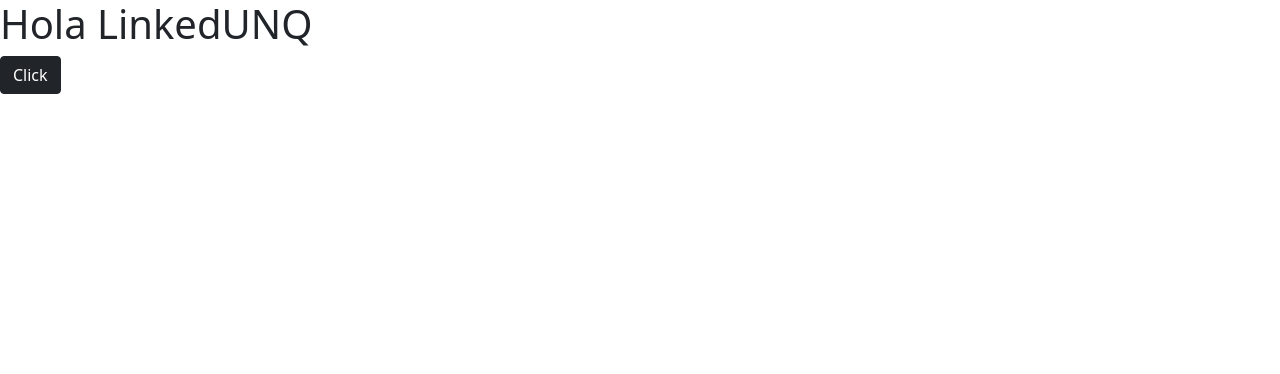
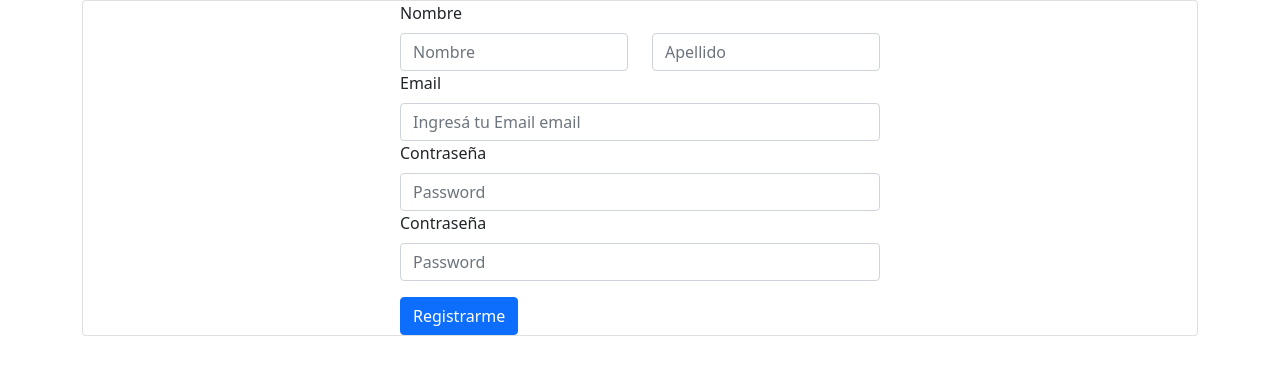
Before and after one commit to MauriBian/eis2020s2-linkedunq-frontend, a React (Create React App) app: page / in a window 1280 px wide. Shown: the top 374 px of the page. Built offline with nearby package versions, Linux system fonts and the light colour scheme.

Commit message:
first approach of signup menu

```diff
--- a/src/App.js
+++ b/src/App.js
@@ -1,14 +1,17 @@
 import React from 'react';
 import './App.css';
-import Home from './components/Home'
 import { BrowserRouter as Router, Route } from "react-router-dom";
+import SignUp from './views/SignUp'
 
 
 function App() {
   return (
-    <Router>
-      <Route exact path="/" component={Home} />
-    </Router>
+    <div class="container">
+        <Router>
+          <Route exact path="/" component={SignUp} />
+      </Router>
+    </div>
+
   );
 }
 
--- /dev/null
+++ b/src/components/Carda.css
@@ -0,0 +1,5 @@
+.card {
+    width: 50%;
+    margin: auto;
+    text-align: center;
+}
--- /dev/null
+++ b/src/views/SignUp.jsx
@@ -0,0 +1,52 @@
+import React, { Component } from "react";
+import {Form, Container, Row, Card} from "react-bootstrap";
+import Col from "react-bootstrap/Col"
+import Button from "react-bootstrap/Button"
+
+export default class Login extends React.Component{
+
+    constructor(props){
+        super(props)
+        this.state = {}
+        // this.setComponent = this.setComponent.bind(this);
+    }
+
+    render(){
+        return (
+            <div>
+                <Card>
+               <Form style={{width: '60vh', margin: 'auto'}}>
+                    <Row>
+                        <Form.Label>Nombre</Form.Label>
+                        <Col>
+                            <Form.Control placeholder="Nombre" />
+                        </Col>
+                        <Col>
+                            <Form.Control placeholder="Apellido" />
+                        </Col>
+                    </Row>
+                    <Form.Group controlId="formBasicEmail">
+                        <Form.Label>Email</Form.Label>
+                        <Form.Control type="email" placeholder="Ingresá tu Email email" />
+                    </Form.Group>
+
+                    <Form.Group controlId="formBasicPassword">
+                        <Form.Label>Contraseña</Form.Label>
+                        <Form.Control type="password" placeholder="Password" />
+                    </Form.Group>
+
+                    <Form.Group controlId="formBasicPassword">
+                        <Form.Label>Contraseña</Form.Label>
+                        <Form.Control type="password" placeholder="Password" />
+                    </Form.Group>
+                    <div class="mt-3">
+                        <Button class="mt-5" variant="primary" type="submit">
+                            Registrarme
+                        </Button>
+                    </div>
+                </Form>
+                </Card>
+            </div>
+          );
+    }
+}
```
Also changed, not shown: src/components/Carda.jsx (added, +28 -0 lines).
